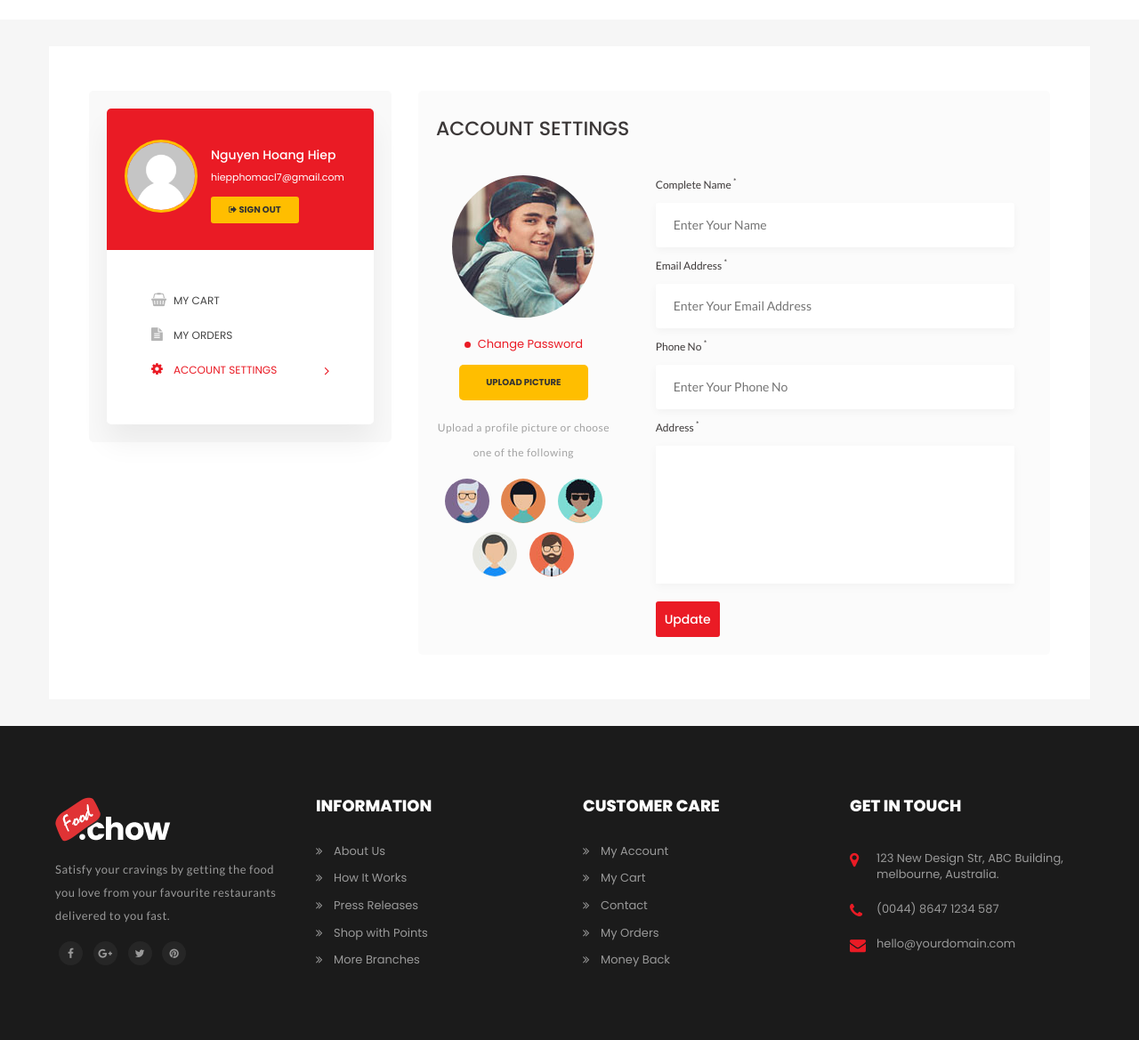
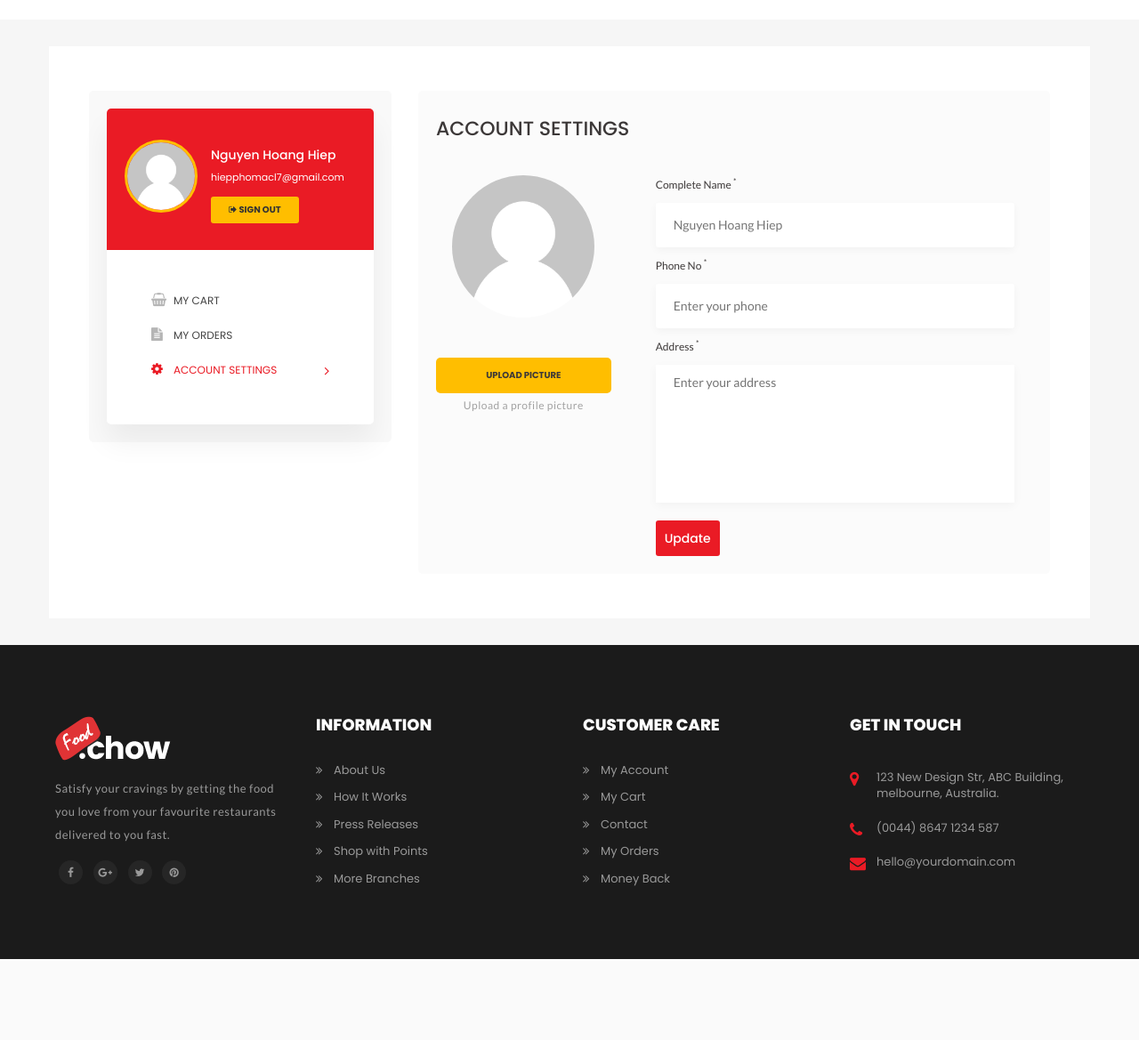
Before and after one commit to NguyenHoangHiep28/project2-laravel, a Laravel app: page /dashboard/setting in a window 1280 px wide. Shown: the part 193-1362 px from the top of the page at 89% size. After the commit the page ends 1271 px from the top, so only its background shows below. Run offline with Laravel 8, Linux system fonts and the light colour scheme; a user stored in the database is signed in; data comes from the database, SQL or seed files in the repository; some libraries are stand-ins or nearby versions.

Commit message:
update account setting functions

```diff
--- a/app/Http/Controllers/Front/HomeController.php
+++ b/app/Http/Controllers/Front/HomeController.php
@@ -7,6 +7,7 @@ namespace App\Http\Controllers\Front;
 use App\Models\Product;
 use App\Models\Restaurant;
 use App\Models\User;
+use Illuminate\Support\Facades\Storage;
 use Illuminate\Support\Facades\Auth;
 use Illuminate\Support\Facades\Hash;
 use Illuminate\Support\Facades\Validator;
@@ -83,4 +84,43 @@ class HomeController
     public function searchNotFound(){
         return view('front.shop.searchNotFound');
     }
+
+    public function showAccountSetting(){
+        return view('front.dashboard.setting');
+    }
+
+    public function updateProfile(Request $request){
+        $user = Auth::user();
+        if ($request->input('full-name') !== null){
+            $user->name =$request->input('full-name');
+        }
+        if ($request->input('phone-number') !== null){
+            $user->telephone =$request->input('phone-number');
+        }
+        if ($request->input('address') !== null){
+            $user->address =$request->input('address');
+        }
+        if ($request->hasFile('avatar')){
+            $validator = Validator::make(['avatar' => $request->avatar], [
+                'avatar' => 'mimes:jpg,png,jpeg,gif|max:10000'
+            ]);
+            if ($validator->fails()){
+                $error = $validator->errors();
+                return back()->withErrors($error);
+            }else{
+                $file = $request->file('avatar');
+                $imageName = time().'.'.$file->getClientOriginalName();
+                // remove old avatar image if exist
+                if ($user->avatar != null){
+                    unlink('images/user/'.$user->avatar);
+                }
+                // store new avatar image
+                $file->move(public_path('images/user'), $imageName);
+                // store path in database
+                $user->avatar = $imageName;
+            }
+        }
+        $user->save();
+        return back();
+    }
 }
--- a/resources/views/front/dashboard/orders.blade.php
+++ b/resources/views/front/dashboard/orders.blade.php
@@ -77,7 +77,7 @@
                                                                                     </a></h5>
                                                                             </td>
                                                                             <td>{{$orderDetail[0]['qty']}}</td>
-                                                                            <td rowspan="{{count($orderDetail)}}">{{date('H:i, M-d-Y', strtotime(\App\Models\Order::find($orderDetail[0]['order_id'])->created_at))}}</td>
+                                                                            <td rowspan="{{count($orderDetail)}}">{{date('H:i - M d, Y', strtotime(\App\Models\Order::find($orderDetail[0]['order_id'])->created_at))}}</td>
                                                                             <td rowspan="{{count($orderDetail)}}">{{\App\Models\Product::find($orderDetail[0]['product_id'])->restaurant->restaurant_name}}</td>
                                                                             <td rowspan="{{count($orderDetail)}}"><span
                                                                                     class="brd-rd3 {{\App\Models\Order::find($orderDetail[0]['order_id'])->status}}">
@@ -119,7 +119,7 @@
                                                                                 </a></h5>
                                                                         </td>
                                                                         <td>{{$orderDetail[0]['qty']}}</td>
-                                                                        <td>{{date('H:i, M-d-Y', strtotime(\App\Models\Order::find($orderDetail[0]['order_id'])->created_at))}}</td>
+                                                                        <td>{{date('H:i - M d, Y', strtotime(\App\Models\Order::find($orderDetail[0]['order_id'])->created_at))}}</td>
                                                                         <td>{{\App\Models\Product::find($orderDetail[0]['product_id'])->restaurant->restaurant_name}}</td>
                                                                         <td>
                                                                             <span class="brd-rd3 {{\App\Models\Order::find($orderDetail[0]['order_id'])->status}}">
--- a/resources/views/front/dashboard/setting.blade.php
+++ b/resources/views/front/dashboard/setting.blade.php
@@ -40,86 +40,69 @@
                                                     <h4 itemprop="headline">ACCOUNT SETTINGS</h4>
                                                     <div class="account-settings-inner">
                                                         <div class="row">
+                                                            <form action="dashboard/setting/update-profile" method="post" class="profile-info-form" enctype="multipart/form-data" name="updateProfile" onsubmit="return validateUpdateProfileForm()">
+                                                                @csrf
                                                                 <div class="col-md-4 col-sm-4 col-lg-4">
                                                                     <div class="profile-info text-center">
                                                                         <div class="profile-thumb brd-rd50">
                                                                             <img id="profile-display"
-                                                                             src="images/resource/profile-img1.jpg"
-                                                                             alt="profile-img1.jpg" itemprop="image">
+                                                                                 src="images/user/{{Auth::user()->avatar ?? 'default-user-avt.png'}}"
+                                                                                 alt="{{Auth::user()->avatar}}"
+                                                                                 itemprop="image">
                                                                         </div>
-                                                                    <a class="red-clr change-password" href="#"
-                                                                       title="" itemprop="url">Change Password</a>
+{{--                                                                        <a class="red-clr change-password" href="#"--}}
+{{--                                                                           title="" itemprop="url">Change Password</a>--}}
                                                                         <div class="profile-img-upload-btn">
                                                                             <label
                                                                                 class="fileContainer brd-rd5 yellow-bg">
                                                                                 UPLOAD PICTURE
-                                                                            <input id="profile-upload"
+                                                                                <input id="profile-upload" name="avatar"
                                                                                        type="file"/>
                                                                             </label>
+                                                                            <span class="text-danger" style="float: left">{{$errors->first('avatar')}}</span>
                                                                         </div>
                                                                         <p itemprop="description">Upload a profile
-                                                                        picture or choose one of the following</p>
-                                                                    <div class="default-img-lst">
-                                                                        <img class="brd-rd50"
-                                                                             src="images/resource/profile-thumb1.jpg"
-                                                                             alt="profile-thumb1.jpg"
-                                                                             itemprop="image">
-                                                                        <img class="brd-rd50"
-                                                                             src="images/resource/profile-thumb2.jpg"
-                                                                             alt="profile-thumb2.jpg"
-                                                                             itemprop="image">
-                                                                        <img class="brd-rd50"
-                                                                             src="images/resource/profile-thumb3.jpg"
-                                                                             alt="profile-thumb3.jpg"
-                                                                             itemprop="image">
-                                                                        <img class="brd-rd50"
-                                                                             src="images/resource/profile-thumb4.jpg"
-                                                                             alt="profile-thumb4.jpg"
-                                                                             itemprop="image">
-                                                                        <img class="brd-rd50"
-                                                                             src="images/resource/profile-thumb5.jpg"
-                                                                             alt="profile-thumb5.jpg"
-                                                                             itemprop="image">
-                                                                    </div>
+                                                                            picture</p>
                                                                     </div>
                                                                 </div>
                                                                 <div class="col-md-8 col-sm-8 col-lg-8">
                                                                     <div class="profile-info-form-wrap">
-                                                                    <form class="profile-info-form">
+
                                                                         <div class="row mrg20">
                                                                             <div
                                                                                 class="col-md-12 col-sm-12 col-lg-12">
                                                                                 <label>Complete Name
                                                                                     <sup>*</sup></label>
-                                                                                <input class="brd-rd3" type="text"
-                                                                                       placeholder="Enter Your Name">
+                                                                                <input class="brd-rd3" type="text" name="full-name"
+                                                                                       placeholder="{{Auth::user()->name}}">
                                                                             </div>
-                                                                            <div
-                                                                                class="col-md-12 col-sm-12 col-lg-12">
-                                                                                <label>Email Address
-                                                                                    <sup>*</sup></label>
-                                                                                <input class="brd-rd3" type="email"
-                                                                                       placeholder="Enter Your Email Address">
-                                                                            </div>
+{{--                                                                            <div--}}
+{{--                                                                                class="col-md-12 col-sm-12 col-lg-12">--}}
+{{--                                                                                <label>Email Address--}}
+{{--                                                                                    <sup>*</sup></label>--}}
+{{--                                                                                <input class="brd-rd3" type="email" name="email"--}}
+{{--                                                                                       placeholder="{{Auth::user()->email}}">--}}
+{{--                                                                            </div>--}}
                                                                             <div
                                                                                 class="col-md-12 col-sm-12 col-lg-12">
                                                                                 <label>Phone No <sup>*</sup></label>
-                                                                                <input class="brd-rd3" type="text"
-                                                                                       placeholder="Enter Your Phone No">
+                                                                                <input class="brd-rd3" type="text" name="phone-number"
+                                                                                       placeholder="{{Auth::user()->telephone ?? 'Enter your phone'}}">
                                                                             </div>
                                                                             <div class="col-md-12 col-sm-12 col-lg-12">
                                                                                 <label>Address <sup>*</sup></label>
-                                                                                <textarea name="" id="" cols="30"
-                                                                                          rows="10"></textarea>
+                                                                                <textarea name="address" id="" cols="30"
+                                                                                          rows="10" placeholder="{{Auth::user()->address ?? 'Enter your address'}}"></textarea>
                                                                                 <button class="brd-rd3 red-bg"
                                                                                         type="submit"
                                                                                         id="update-user-profile">Update
                                                                                 </button>
                                                                             </div>
                                                                         </div>
-                                                                    </form>
+
                                                                     </div>
                                                                 </div>
+                                                            </form>
                                                         </div>
                                                     </div>
                                                 </div>
@@ -135,4 +118,16 @@
             </div>
         </div>
     </section>
+    <script type="text/javascript">
+        function validateUpdateProfileForm() {
+            var fullName = document.forms["updateProfile"]["full-name"].value;
+            var avatar = document.forms["updateProfile"]["avatar"].value;
+            var telephone = document.forms["updateProfile"]["phone-number"].value;
+            var address = document.forms["updateProfile"]["address"].value;
+            if ((fullName == null || fullName === "") && (avatar == null || avatar === "") && (telephone == null || telephone === "")&& (address == null || address === "")) {
+                alert("Please fill in at least 1 field!");
+                return false;
+            }
+        }
+    </script>
 @endsection
--- a/resources/views/front/layout/master.blade.php
+++ b/resources/views/front/layout/master.blade.php
@@ -1,7 +1,7 @@
 <!DOCTYPE html>
 <html lang="en">
 <head>
-    <base href="{{asset('/')}}}">
+    <base href="{{asset('/')}}">
     <meta charset="UTF-8">
     <meta name="viewport" content="width=device-width, initial-scale=1, shrink-to-fit=no">
     <meta name="description" content=""/>
--- a/resources/views/front/shop/orderDetail.blade.php
+++ b/resources/views/front/shop/orderDetail.blade.php
@@ -107,7 +107,7 @@
                                                                 <table id="order-time-table" class="table-bordered">
                                                                     <tr>
                                                                         <th>Order time: </th>
-                                                                        <td>{{date('H:i, M-d-Y', strtotime(\App\Models\Order::find($orderDetails[0]->order_id)->created_at))}}</td>
+                                                                        <td>{{date('H:i - M d, Y', strtotime(\App\Models\Order::find($orderDetails[0]->order_id)->created_at))}}</td>
                                                                     </tr>
                                                                     <tr>
                                                                         <th>Estimated delivery amount: </th>
--- a/routes/web.php
+++ b/routes/web.php
@@ -38,7 +38,8 @@ Route::get('/logout', [Front\HomeController::class, 'logout']);
 
 // user dashboard routes
 Route::prefix('/dashboard')->group(function (){
-    Route::get('/setting', function (){ return view('front.dashboard.setting');})->middleware('auth');
+    Route::get('/setting',[Front\HomeController::class, 'showAccountSetting'])->middleware('auth');
+    Route::post('/setting/update-profile', [Front\HomeController::class, 'updateProfile'])->middleware('auth');
     Route::get('/cart',[Front\CartController::class, 'show']);
     Route::get('/orders',[Front\OrderController::class, 'showOrderList']);
 });
```
Also changed, not shown: public/images/user/1630679358.hinh-vui-cuc-chat-20-11-2012.jpg (added). Lines whose indentation alone changed are shown as unchanged.
